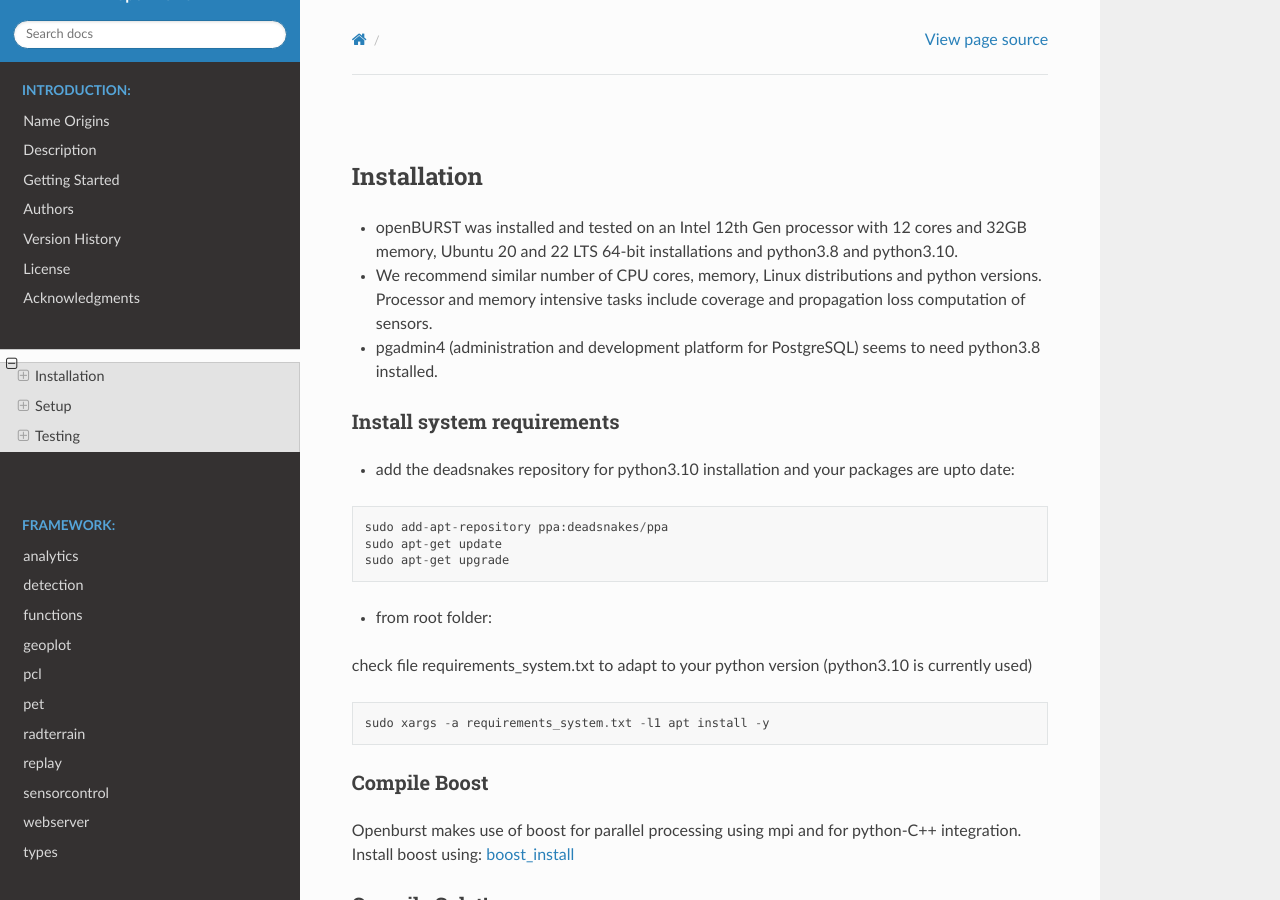
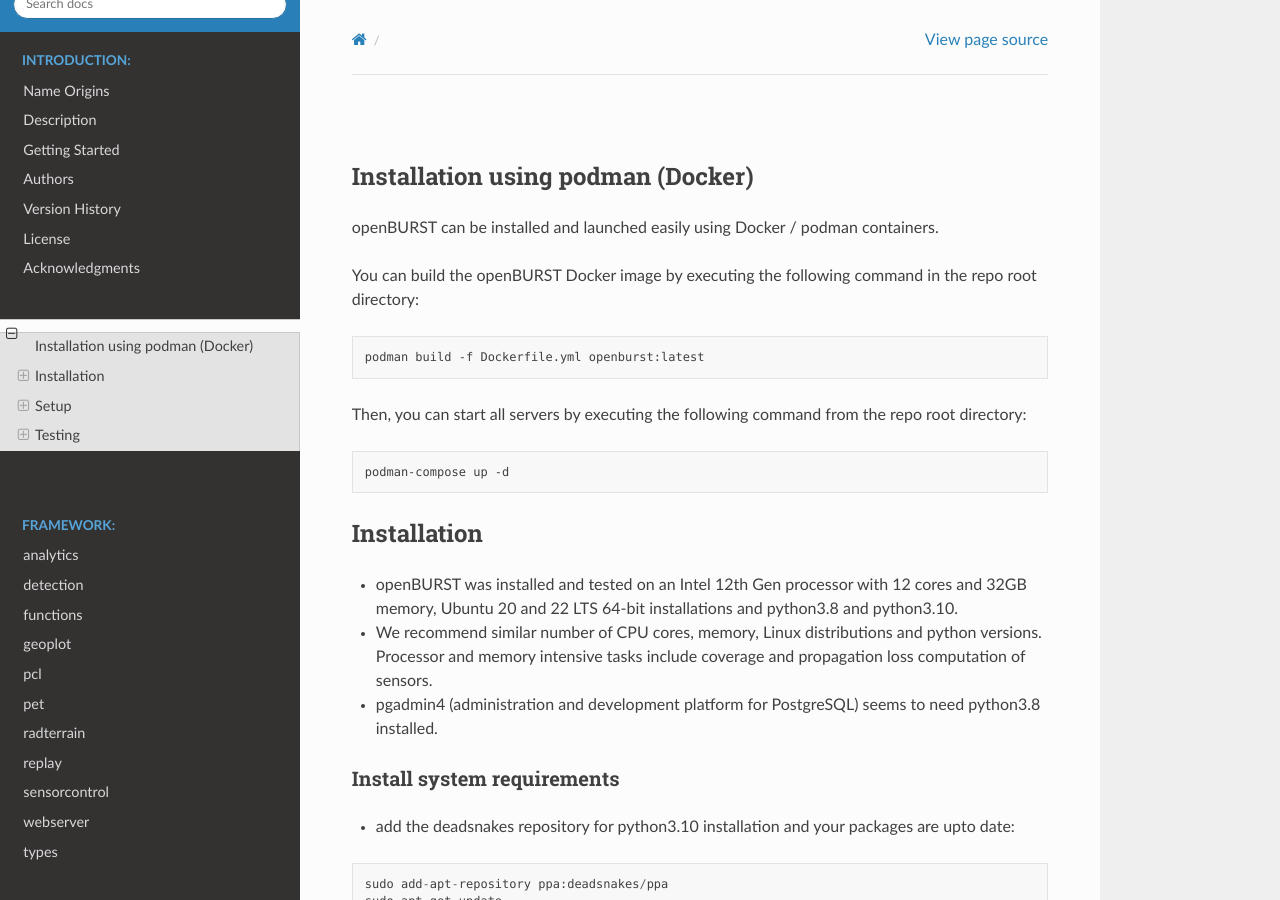
Before and after one commit to Swiss-Armed-Forces/openburst, a Sphinx documentation site: the page built from docs/source/INSTALL_README.md, in a window 1280 px wide and 900 px high. Built offline with Sphinx 7.4.7 and the Read the Docs theme 3.1.0, drawn with Linux system fonts in a browser that asks for light colours.

Commit message:
Add doc for using Docker / podman

````diff
--- a/docs/source/INSTALL_README.md
+++ b/docs/source/INSTALL_README.md
@@ -1,5 +1,21 @@
 
 #
+
+## Installation using podman (Docker)
+
+openBURST can be installed and launched easily using Docker / podman containers.
+
+You can build the openBURST Docker image by executing the following command in the repo root directory:
+
+```bash
+podman build -f Dockerfile.yml openburst:latest
+```
+
+Then, you can start all servers by executing the following command from the repo root directory:
+
+```bash
+podman-compose up -d
+```
 
 ## Installation
 
````
